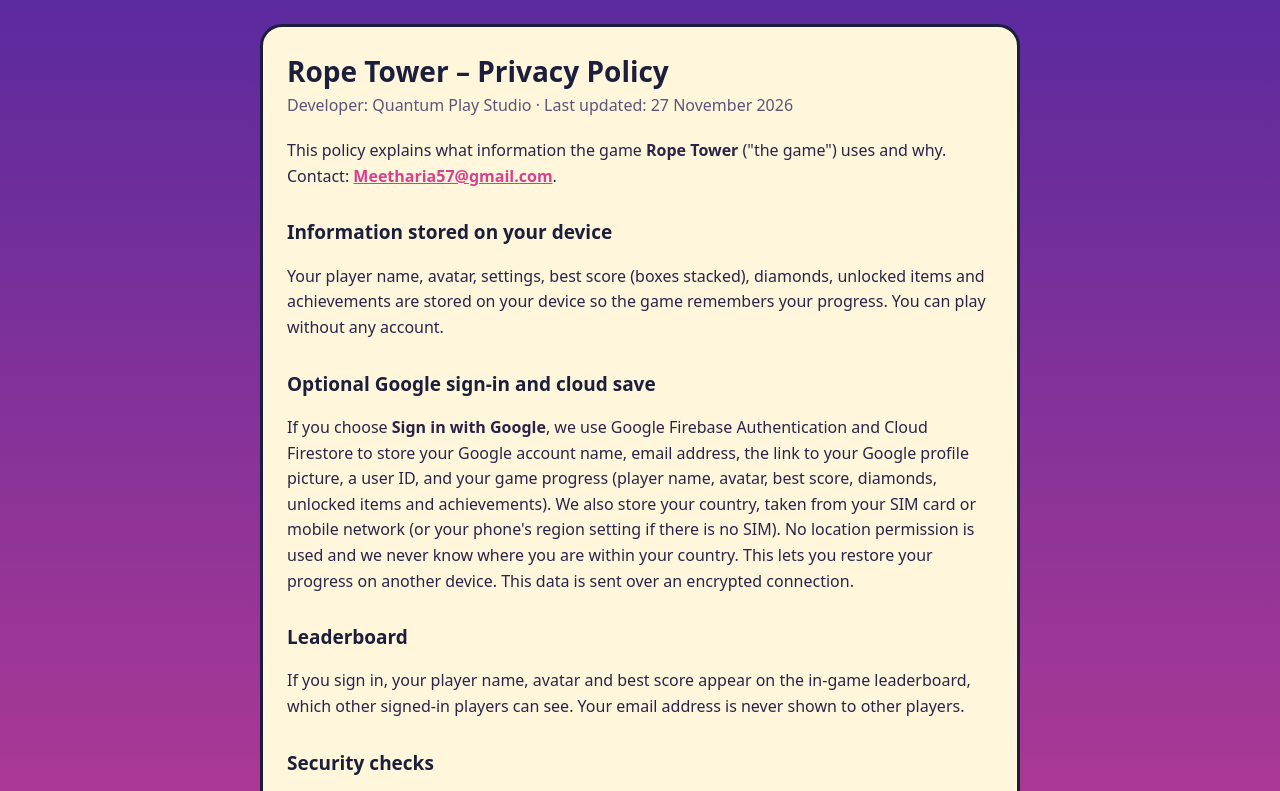
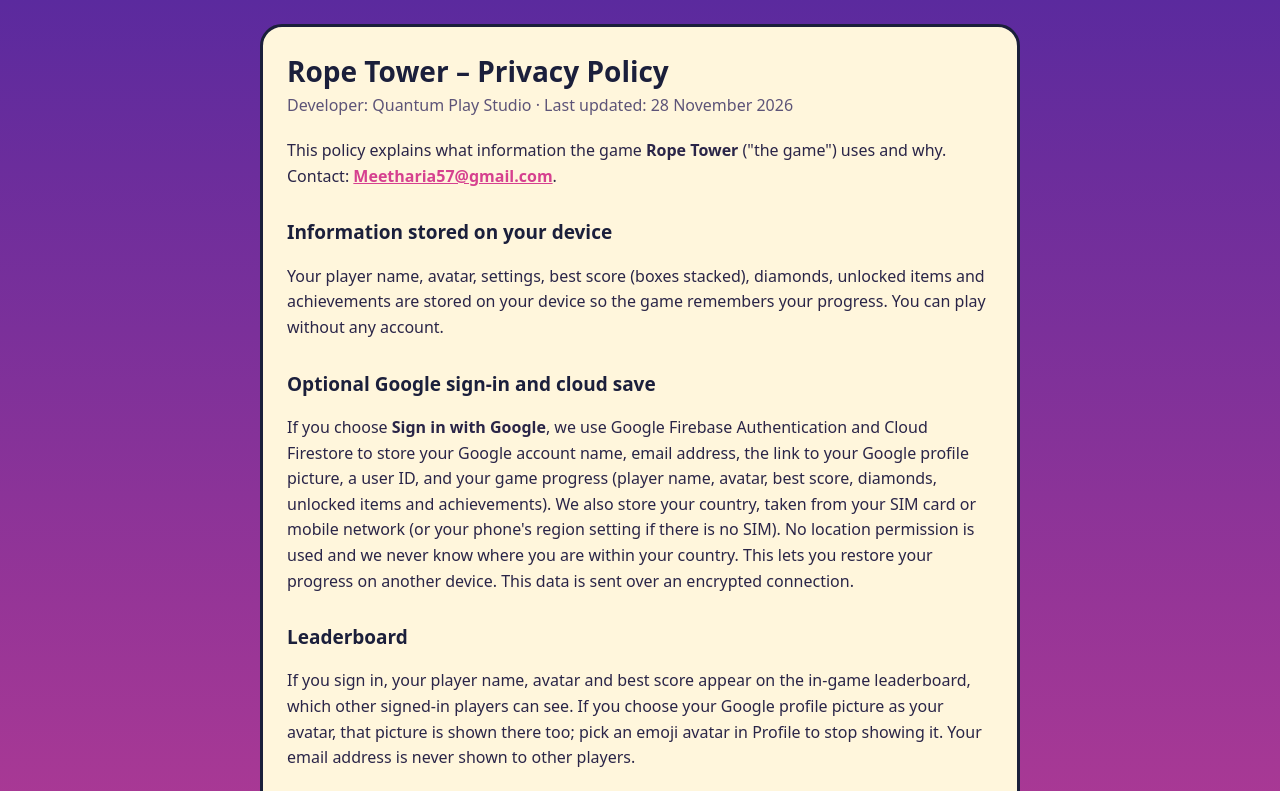
Before and after one commit to MH911/ropetower-privacy, a plain HTML site: page index.html in a window 1280 px wide. Shown: the top 791 px of the page. Drawn offline with Linux system fonts and the light colour scheme.

Commit message:
Privacy policy: Google photo on the leaderboard when chosen as avatar
Co-Authored-By: Claude Opus 5.5 <noreply@anthropic.com>
Claude-Session: https://claude.ai/code/session_01DfSeeuM7qxV6KjHuTkfdoz

```diff
--- a/index.html
+++ b/index.html
@@ -20,7 +20,7 @@
 <body>
 <main>
   <h1>Rope Tower – Privacy Policy</h1>
-  <p class="meta">Developer: Quantum Play Studio · Last updated: 27 November 2026</p>
+  <p class="meta">Developer: Quantum Play Studio · Last updated: 28 November 2026</p>
 
   <p>This policy explains what information the game <b>Rope Tower</b> ("the game") uses and why. Contact: <a href="mailto:Meetharia57@gmail.com">Meetharia57@gmail.com</a>.</p>
 
@@ -31,7 +31,7 @@
   <p>If you choose <b>Sign in with Google</b>, we use Google Firebase Authentication and Cloud Firestore to store your Google account name, email address, the link to your Google profile picture, a user ID, and your game progress (player name, avatar, best score, diamonds, unlocked items and achievements). We also store your country, taken from your SIM card or mobile network (or your phone's region setting if there is no SIM). No location permission is used and we never know where you are within your country. This lets you restore your progress on another device. This data is sent over an encrypted connection.</p>
 
   <h2>Leaderboard</h2>
-  <p>If you sign in, your player name, avatar and best score appear on the in-game leaderboard, which other signed-in players can see. Your email address is never shown to other players.</p>
+  <p>If you sign in, your player name, avatar and best score appear on the in-game leaderboard, which other signed-in players can see. If you choose your Google profile picture as your avatar, that picture is shown there too; pick an emoji avatar in Profile to stop showing it. Your email address is never shown to other players.</p>
 
   <h2>Security checks</h2>
   <p>To protect the game's data from misuse, the app uses Google Play Integrity and Firebase App Check, which let Google confirm that requests come from the genuine app on a real device.</p>
```
